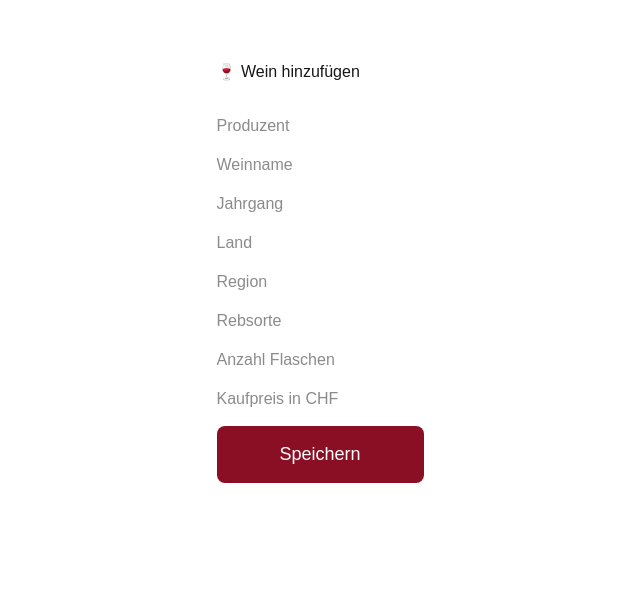
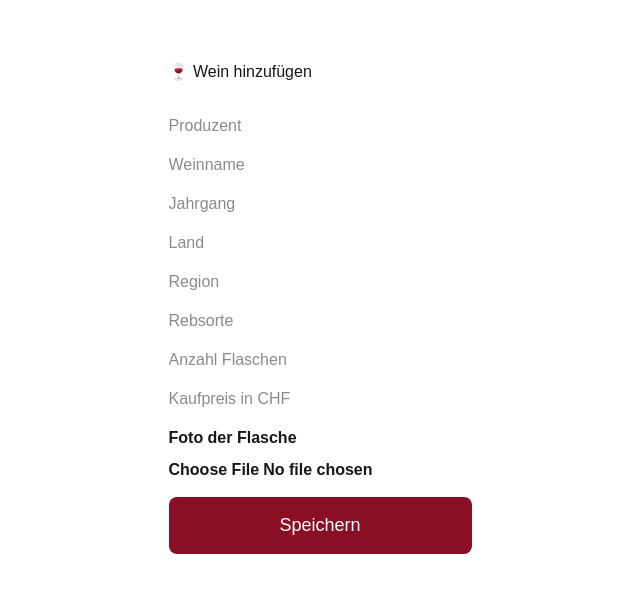
Before and after one commit to maprinz76-ctrl/winecellar-ai, a Next.js app: page /wein-hinzufuegen in a window 1280 px wide. Shown: the top 592 px of the page, without its empty margins (320-960 px from the left). Built offline with nearby package versions, Linux system fonts and the light colour scheme.

Commit message:
Zwischenstand Weinapp

```diff
--- /dev/null
+++ b/app/components/WeinKarte.tsx
@@ -0,0 +1,26 @@
+type Wein = {
+  id: number;
+  produzent: string;
+  weinname: string;
+  jahrgang: string;
+  land: string;
+  region: string;
+  rebsorte: string;
+  anzahl: number;
+  preis: number;
+  bewertung?: number;
+  bild?: string;
+};
+
+type Props = {
+  wein: Wein;
+};
+
+export default function WeinKarte({ wein }: Props) {
+  return (
+    <article>
+      <h2>{wein.weinname}</h2>
+      <p>{wein.produzent}</p>
+    </article>
+  );
+}
--- a/app/wein-hinzufuegen/page.tsx
+++ b/app/wein-hinzufuegen/page.tsx
@@ -10,6 +10,29 @@ import { useState } from "react";
   const [rebsorte, setRebsorte] = useState("");
   const [anzahl, setAnzahl] = useState("");
   const [preis, setPreis] = useState("");
+  const [bild, setBild] = useState("");
+  function bildAuswaehlen(event: React.ChangeEvent<HTMLInputElement>) {
+  const datei = event.target.files?.[0];
+
+  if (!datei) {
+    return;
+  }
+
+  if (!datei.type.startsWith("image/")) {
+    alert("Bitte eine Bilddatei auswählen.");
+    return;
+  }
+
+  const reader = new FileReader();
+
+  reader.onloadend = () => {
+    if (typeof reader.result === "string") {
+      setBild(reader.result);
+    }
+  };
+
+  reader.readAsDataURL(datei);
+}
 
   function handleSubmit(event: any) {
     event.preventDefault();
@@ -30,6 +53,7 @@ import { useState } from "react";
       anzahl: Number(anzahl),
       preis: Number(preis),
       bewertung: 0,
+      bild,
     };
 
     const gespeicherteWeine = JSON.parse(
@@ -53,6 +77,7 @@ import { useState } from "react";
     setRebsorte("");
     setAnzahl("");
     setPreis("");
+    setBild("");
   }
   return (
     <main
@@ -120,6 +145,37 @@ import { useState } from "react";
   onChange={(e) => setPreis(e.target.value)}
 />
 
+  <label
+  style={{
+    display: "flex",
+    flexDirection: "column",
+    gap: "8px",
+    fontWeight: "bold",
+  }}
+>
+  Foto der Flasche
+
+  <input
+    type="file"
+    accept="image/*"
+    capture="environment"
+    onChange={bildAuswaehlen}
+  />
+</label>
+
+{bild && (
+  <img
+     src={bild}
+  alt="Vorschau"
+  style={{
+    width: "140px",
+    display: "block",
+    margin: "0 auto 15px auto",
+    borderRadius: "10px",
+    border: "1px solid #ddd",
+    }}
+  />
+)}
 <button
   type="submit"
   style={{
```
